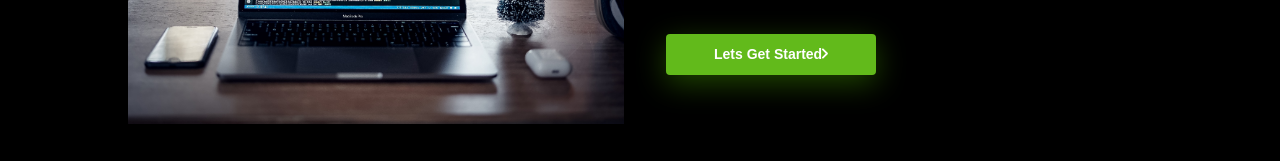
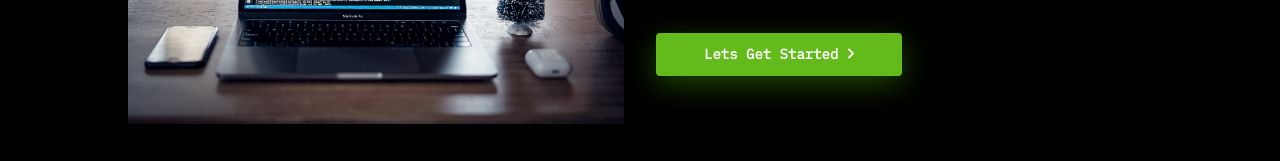
Before and after one commit to spoonhead0212/ot-portfolio, a plain HTML site: page index.html in a window 1280 px wide. Shown: the part 354-515 px from the top of the page. Drawn offline with nearby package versions, Linux system fonts and the light colour scheme.

Commit message:
a couple of update

```diff
--- a/style.css
+++ b/style.css
@@ -142,7 +142,7 @@ header {
     cursor: pointer;
     box-shadow: 0px 8px 30px rgba(63, 142, 0, 0.5);
     border-radius: 4px;
-    font-weight: 600;
+
 }
 
 .cta-btn:hover,
@@ -154,12 +154,18 @@ header {
 .form-submit-btn :is(a) {
     display: block;
     color: var(--normal-white-clr);
-    font-family: var(--normal-text-clr);
+    font-family: var(--normal-font);
     font-size: var(--normal-font-size);
+    font-weight: 600;
 }
 
 .cta-btn,
 .form-submit-btn :is(span) {
+    /* margin-left: 10px; */
+}
+
+.cta-btn img,
+.form-submit-btn img {
     margin-left: 10px;
 }
 /*header left and right ends*/
```
